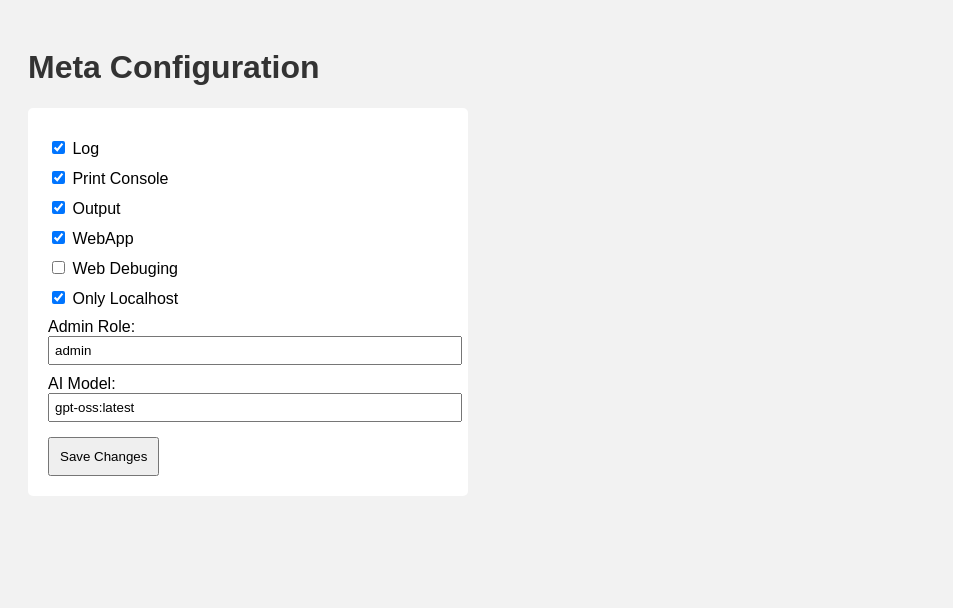
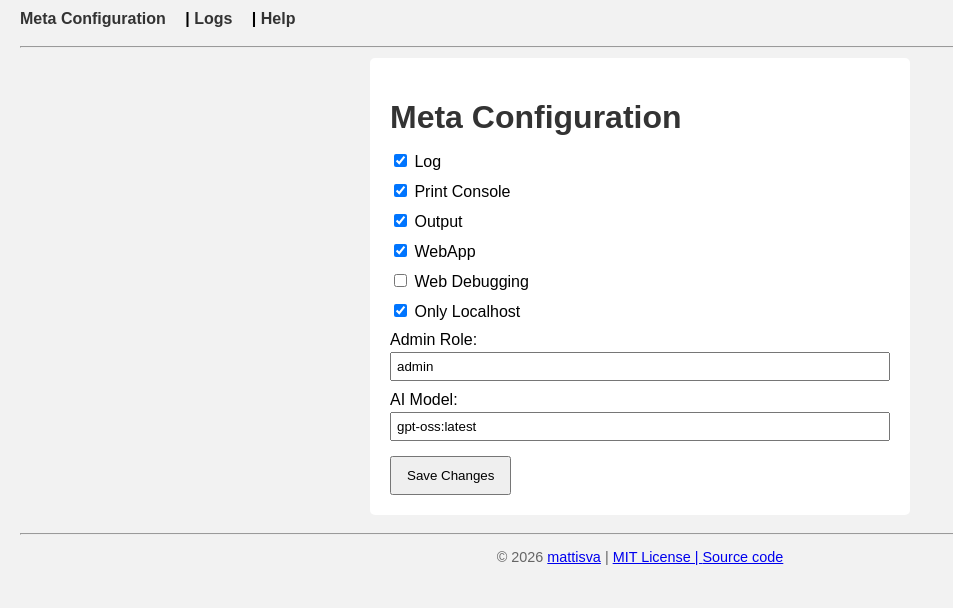
Before and after one commit to mattsva/open_bot, a Flask app: page / in a window 1280 px wide. Shown: the top 608 px of the page, without its empty margins (0-953 px from the left). Run offline with Flask 3, Linux system fonts and the light colour scheme.

Commit message:
webapp better, more functions, better look. better db_message_show

```diff
--- a/web/app.py
+++ b/web/app.py
@@ -3,6 +3,8 @@
 # Licensed under the MIT License - see the LICENSE file in the project root for details.
 from flask import Flask, render_template, request, redirect, url_for
 from config import Meta
+from commands.help_command import HELP_TEXT
+from db_log.main import db_show_messages
 import threading
 import time
 from werkzeug.serving import make_server
@@ -14,6 +16,20 @@ server_thread = None
 monitor_thread = None
 lock = threading.Lock()
 
+
+def get_meta_dict():
+    return {
+        "log": Meta.log,
+        "print_console": Meta.print_console,
+        "output": Meta.output,
+        "web_active": Meta.web_active,
+        "web_debug": Meta.web_debug,
+        "only_localhost": Meta.only_localhost,
+        "admin_role": Meta.admin_role,
+        "ai_model": Meta.ai_model,
+    }
+
+
 @app.route("/", methods=["GET", "POST"])
 def index():
     if request.method == "POST":
@@ -23,16 +39,26 @@ def index():
         Meta.web_active = request.form.get("web_active") == "on"
         Meta.web_debug = request.form.get("web_debug") == "on"
         Meta.only_localhost = request.form.get("only_localhost") == "on"
-        Meta.admin_role = request.form.get("admin_role")
-        Meta.ai_model = request.form.get("ai_model")
+        Meta.admin_role = request.form.get("admin_role") or ""
+        Meta.ai_model = request.form.get("ai_model") or ""
 
         return redirect(url_for("index"))
 
-    return render_template("index.html", meta=Meta.__dict__)
+    return render_template("index.html", meta=get_meta_dict())
+
+
+@app.route("/logs")
+def logs():
+    messages = db_show_messages()  # Liste der Log-Messages
+    return render_template("logs.html", messages=messages)
+
+
+@app.route("/help")
+def help():
+    return render_template("help.html", help_text=HELP_TEXT)
 
 def run_server():
     global server
-
     host = "127.0.0.1" if Meta.only_localhost else "0.0.0.0"
 
     with lock:
@@ -46,29 +72,24 @@ def run_server():
     finally:
         if Meta.print_console:
             print("[WEB] Server stopped")
-
         with lock:
             server = None
 
 
 def start_server():
     global server_thread
-
     with lock:
         if server_thread and server_thread.is_alive():
-            return # Already running
-
+            return
         server_thread = threading.Thread(target=run_server, daemon=True)
         server_thread.start()
 
 
 def stop_server():
     global server, server_thread
-
     with lock:
         if server:
             server.shutdown()
-
     if server_thread:
         server_thread.join(timeout=5)
 
@@ -79,18 +100,14 @@ def monitor_web_flag():
             start_server()
         else:
             stop_server()
-
         time.sleep(1)
 
 
 def start_web():
     global monitor_thread
-
     if monitor_thread and monitor_thread.is_alive():
         return
-
     monitor_thread = threading.Thread(target=monitor_web_flag, daemon=True)
     monitor_thread.start()
-
     if Meta.print_console:
         print("[WEB] Monitor started")
--- a/web/static/style.css
+++ b/web/static/style.css
@@ -2,24 +2,132 @@
     Copyright (c) 2026 mattisva
     Licensed under the MIT License - see the LICENSE file in the project root for details.
 */
+
 body {
     font-family: Arial, sans-serif;
     background-color: #f2f2f2;
+    margin: 0;
+    padding: 0 20px 20px 20px;
+}
+
+header nav {
+    padding: 10px 0;
+    font-weight: bold;
+}
+
+header nav a {
+    text-decoration: none;
+    color: #333;
+    margin-right: 15px;
+}
+
+header nav a:hover {
+    text-decoration: underline;
+}
+
+main {
+    margin-top: 10px;
+}
+
+footer {
+    text-align: center;
+    padding: 10px 0;
+    font-size: 0.9em;
+    color: #666;
+}
+
+.Meta_Configuration {
+    max-width: 500px;
+    margin: auto;
+    background-color: #fff;
     padding: 20px;
+    border-radius: 5px;
 }
 
 .Meta_Configuration h1 {
     color: #333;
+    margin-bottom: 15px;
 }
 
-.Meta_Configuration ul {
+.Meta_Configuration form label {
+    display: block;
+    margin-top: 10px;
+}
+
+.Meta_Configuration input[type="text"] {
+    width: 100%;
+    padding: 5px;
+    margin-top: 3px;
+    box-sizing: border-box;
+}
+
+.Meta_Configuration input[type="submit"] {
+    margin-top: 15px;
+    padding: 10px 15px;
+    cursor: pointer;
+}
+
+.Logs_Container {
+    max-width: 800px;
+    margin: auto;
+    background-color: #fff;
+    padding: 20px;
+    border-radius: 5px;
+}
+
+.Logs_Container h1 {
+    color: #333;
+    margin-bottom: 10px;
+}
+
+.Logs_Container ul {
     list-style: none;
     padding: 0;
+    max-height: 400px;
+    overflow-y: auto;
+    border: 1px solid #ccc;
+    border-radius: 5px;
 }
 
-.Meta_Configuration li {
+.Logs_Container li {
+    padding: 8px 10px;
+    border-bottom: 1px solid #eee;
+    font-family: monospace;
+}
+
+.Logs_Container li:last-child {
+    border-bottom: none;
+}
+
+.Help_Container {
+    max-width: 700px;
+    margin: auto;
     background-color: #fff;
-    margin: 5px 0;
-    padding: 10px;
+    padding: 20px;
     border-radius: 5px;
 }
+
+.Help_Container h1 {
+    color: #333;
+    margin-bottom: 10px;
+}
+
+.Help_Container pre {
+    background-color: #f9f9f9;
+    border: 1px solid #ccc;
+    padding: 10px;
+    overflow-x: auto;
+    white-space: pre-wrap;
+    word-wrap: break-word;
+}
+
+@media (max-width: 600px) {
+    .Meta_Configuration, .Logs_Container, .Help_Container {
+        padding: 15px;
+    }
+
+    header nav a {
+        display: block;
+        margin: 5px 0;
+    }
+}
--- /dev/null
+++ b/web/templates/base.html
@@ -0,0 +1,34 @@
+<!DOCTYPE html>
+<html lang="en">
+<head>
+    <!--
+        Copyright (c) 2026 mattisva
+        Licensed under the MIT License - see the LICENSE file in the project root for details.
+    -->
+    <meta charset="UTF-8">
+    <title>{% block title %}App{% endblock %}</title>
+    <link rel="stylesheet" href="{{ url_for('static', filename='style.css') }}">
+</head>
+<body>
+    <header>
+        <nav>
+        <!--
+            If you read this, you are probably interestet in computer sience, go on, conribute to me or to another open source software!
+        -->
+            <a href="{{ url_for('index') }}">Meta Configuration</a> |
+            <a href="{{ url_for('logs') }}">Logs</a> |
+            <a href="{{ url_for('help') }}">Help</a>
+        </nav>
+        <hr>
+    </header>
+
+    <main>
+        {% block content %}{% endblock %}
+    </main>
+
+    <footer>
+        <hr>
+        <p>&copy; 2026 <a href="https://github.com/mattsva">mattisva</a> | <a href="https://github.com/mattsva/open_bot/blob/main/LICENSE">MIT License | <a href="https://github.com/mattsva/open_bot">Source code</a></p>
+    </footer>
+</body>
+</html>
--- a/web/templates/index.html
+++ b/web/templates/index.html
@@ -1,25 +1,11 @@
-<!DOCTYPE html>
-<html lang="en">
-<head>
-    <!--
-        Copyright (c) 2026 mattisva
-        Licensed under the MIT License - see the LICENSE file in the project root for details.
-    -->
-    <meta charset="UTF-8">
-    <title>Meta Config</title>
-    <style>
-        body { font-family: Arial, sans-serif; background: #f2f2f2; padding: 20px; }
-        h1 { color: #333; }
-        form { background: #fff; padding: 20px; border-radius: 5px; max-width: 400px; }
-        label { display: block; margin-top: 10px; }
-        input[type=text] { width: 100%; padding: 5px; }
-        input[type=submit] { margin-top: 15px; padding: 10px; }
-    </style>
-</head>
-<body>
-    <class id="Meta_Configuration">
-        <h1>Meta Configuration</h1>
-        <form method="post">
+{% extends "base.html" %}
+
+{% block title %}Meta Configuration{% endblock %}
+
+{% block content %}
+<div class="Meta_Configuration">
+    <h1>Meta Configuration</h1>
+    <form method="post">
         <label>
             <input type="checkbox" name="log" {% if meta.log %}checked{% endif %}>
             Log
@@ -36,11 +22,11 @@
             <input type="checkbox" name="web_active" {% if meta.web_active %}checked{% endif %}>
             WebApp
         </label>
-                <label>
+        <label>
             <input type="checkbox" name="web_debug" {% if meta.web_debug %}checked{% endif %}>
-            Web Debuging
+            Web Debugging
         </label>
-                <label>
+        <label>
             <input type="checkbox" name="only_localhost" {% if meta.only_localhost %}checked{% endif %}>
             Only Localhost
         </label>
@@ -54,6 +40,5 @@
         </label>
         <input type="submit" value="Save Changes">
     </form>
-    </class>
-</body>
-</html>
+</div>
+{% endblock %}
```
Also changed, not shown: VERSIONNOTES.md (+1 -0 lines), db_log/main.py (+9 -8 lines), web/templates/help.html (added, +10 -0 lines), web/templates/logs.html (added, +19 -0 lines), README.md.
